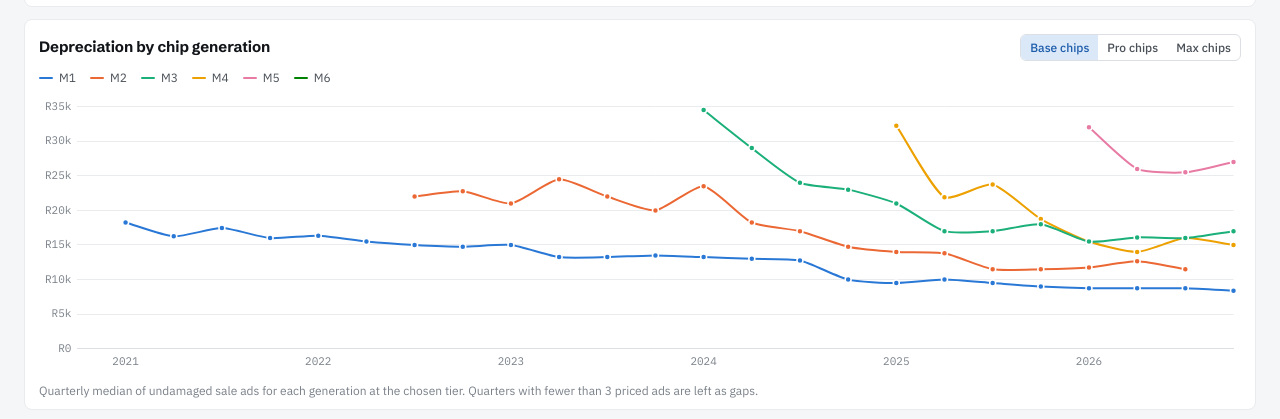
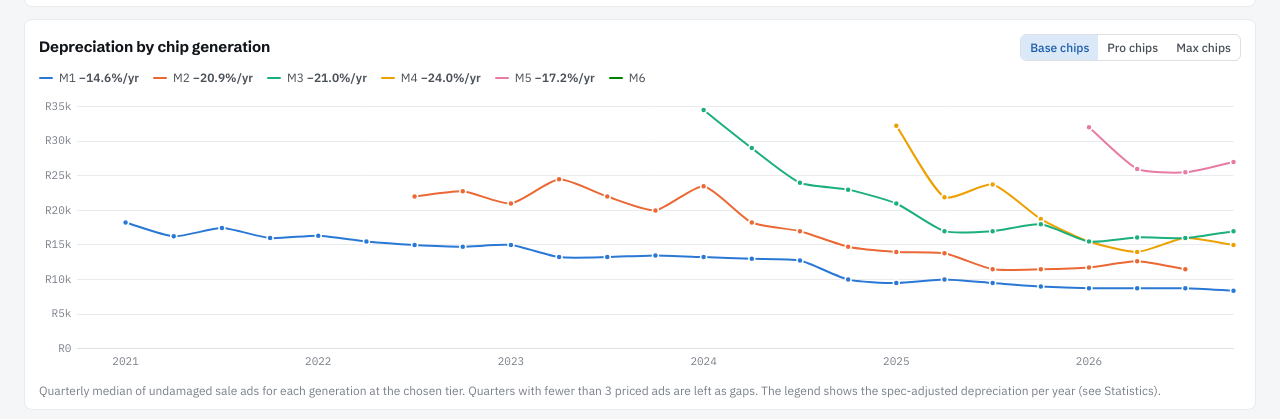
Before and after one commit to Ashfaak/mac, a plain HTML site: page docs/index.html in a window 1280 px wide. Shown: the part 1126-1545 px from the top of the page. Drawn offline with nearby package versions, Linux system fonts and the light colour scheme.

Commit message:
Add depreciation per year (log-linear, spec-adjusted) to statistics and chart legend
Co-Authored-By: Claude Opus 5.5 <noreply@anthropic.com>

```diff
--- a/docs/index.html
+++ b/docs/index.html
@@ -109,6 +109,7 @@ table.st th:first-child,table.st td:first-child{text-align:left;position:sticky;
 table.st td{padding:6px 9px;border-bottom:1px solid var(--line-soft);text-align:right;white-space:nowrap}
 table.st td:first-child{font-weight:500;color:var(--fg)}
 table.st td.mut{color:var(--fg-3)}
+table.st td.mut[colspan]{text-align:left}
 table.st tr.tot td{border-top:1px solid var(--line);border-bottom:0;font-weight:600}
 table.st tbody tr:hover td{background:var(--surface-2)}
 .comp{display:grid;grid-template-columns:repeat(auto-fill,minmax(270px,1fr));gap:18px 28px}
@@ -187,7 +188,7 @@ footer{font-size:12px;color:var(--fg-3);max-width:90ch}
         </div></div>
       <div class="legend" id="lg-dep"></div>
       <div class="cv"><canvas id="c-dep" aria-label="Quarterly median price per chip generation"></canvas></div>
-      <div class="note">Quarterly median of undamaged sale ads for each generation at the chosen tier. Quarters with fewer than 3 priced ads are left as gaps.</div>
+      <div class="note">Quarterly median of undamaged sale ads for each generation at the chosen tier. Quarters with fewer than 3 priced ads are left as gaps. The legend shows the spec-adjusted depreciation per year (see Statistics).</div>
     </div>
     <div class="card">
       <div class="hd"><h2>Median price by chip</h2><span class="note">bar label = listings</span></div>
@@ -250,6 +251,11 @@ footer{font-size:12px;color:var(--fg-3);max-width:90ch}
         <div class="tw"><table class="st" id="st-dmg"></table></div>
         <div class="note">Each damaged ad's price is compared with the median undamaged price for the same chip and RAM (needs 2+ undamaged ads). SD is in percentage points (pp).</div>
       </div>
+    </div>
+    <div class="card">
+      <div class="hd"><h2>Depreciation per year</h2><span class="note">undamaged sale ads · change in price per year of listing date</span></div>
+      <div class="tw"><table class="st" id="st-dep"></table></div>
+      <div class="note">Fitted as log(price) against listing date, so the rate is a compound % per year. <b>Raw</b> uses the date alone. <b>Spec-adjusted</b> also holds RAM and storage constant, so a shift towards bigger configurations later in a chip's life doesn't hide its depreciation. The pooled row also holds the chip constant. Half-life is the years taken to lose half the value at the adjusted rate. Prices are nominal rand, so SA inflation (about 5% a year) offsets part of the real loss.</div>
     </div>
     <div class="card">
       <div class="hd"><h2>Composition</h2><span class="note">% of sale and trade ads in the filter · hover for the 95% interval</span></div>
@@ -442,7 +448,7 @@ function drawDep(sale){
   const present = gens.filter(g => und.some(d => d.gen===g));
   const ds = present.map(g => { const i = gens.indexOf(g); return { label:g, data: quarters.map(Q => { const a = und.filter(d => d.gen===g && q(d.date)===Q).map(priceOf); return a.length>=3 ? median(a) : null; }),
     borderColor:cols[i], backgroundColor:cols[i], borderWidth:2, pointRadius:3, pointHoverRadius:6, pointBorderColor:css("--surface"), pointBorderWidth:1.5, spanGaps:false, tension:.2 }; });
-  document.getElementById("lg-dep").innerHTML = ds.length ? present.map((g) => `<span><i class="line" style="background:${cols[gens.indexOf(g)]}"></i>${g} ${depTier==="Base"?"":depTier}</span>`).join("") : `<span>No undamaged ${depTier} listings match the filters.</span>`;
+  document.getElementById("lg-dep").innerHTML = ds.length ? present.map((g) => `<span><i class="line" style="background:${cols[gens.indexOf(g)]}"></i>${g} ${depTier==="Base"?"":depTier}${(r => depOK(r) ? ` <b style="font-weight:600">${fmtPA(r.adj)}</b>` : "")(depRate(und.filter(d => d.gen===g)))}</span>`).join("") : `<span>No undamaged ${depTier} listings match the filters.</span>`;
   const o = baseOpts();
   o.scales.y.ticks.callback = v => fmtK(v); o.scales.y.min = 0;
   o.scales.x.grid.display = false; o.scales.x.ticks.autoSkip = false; o.scales.x.ticks.maxRotation = 0;
@@ -592,6 +598,50 @@ function buildGroupBy(){
     b.setAttribute("aria-pressed", k===groupBy); b.onclick = () => { groupBy = k; buildGroupBy(); drawStats(); }; el.appendChild(b); });
 }
 
+// ---------- depreciation per year (log-linear regression on listing date) ----------
+// Ordinary least squares; columns with no variation are dropped so the fit never goes singular. Column 1 is always time.
+function linfit(X, y){
+  const n = X.length; if(!n) return null;
+  const keep = X[0].map((_,j) => j < 2 || X.some(r => r[j] !== X[0][j]));
+  X = X.map(r => r.filter((_,j) => keep[j])); const k = X[0].length;
+  if(n < k + 3) return null;
+  const A = Array.from({length:k}, (_,i) => Array.from({length:2*k}, (_,j) => j < k ? sum(X.map(r => r[i]*r[j])) : (j-k === i ? 1 : 0)));
+  for(let c=0;c<k;c++){ let p = c; for(let r=c+1;r<k;r++) if(Math.abs(A[r][c]) > Math.abs(A[p][c])) p = r;
+    if(Math.abs(A[p][c]) < 1e-10) return null; [A[c],A[p]] = [A[p],A[c]]; const v = A[c][c]; A[c] = A[c].map(x => x/v);
+    for(let r=0;r<k;r++) if(r !== c){ const f = A[r][c]; if(f) A[r] = A[r].map((x,j) => x - f*A[c][j]); } }
+  const inv = A.map(r => r.slice(k)), Xty = Array.from({length:k}, (_,i) => sum(X.map((r,m) => r[i]*y[m])));
+  const b = inv.map(r => sum(r.map((v,j) => v*Xty[j])));
+  const res = X.map((r,m) => y[m] - sum(r.map((v,j) => v*b[j]))), ssr = sum(res.map(e => e*e)), my = mean(y), sst = sum(y.map(v => (v-my)**2));
+  const df = n - k, se = Math.sqrt(ssr/df * inv[1][1]);
+  return { slope:b[1], se, df, r2: sst ? 1 - ssr/sst : null };
+}
+const DEP_T0 = Date.parse("2020-11-10");
+function depRate(ds, withChip = false){
+  const rows = ds.map(d => ({t:(Date.parse(d.date)-DEP_T0)/31557600000, y:Math.log(priceOf(d)), d})).filter(r => r.y > 0);
+  if(!rows.length) return null;
+  const ts = rows.map(r => r.t), span = Math.max(...ts) - Math.min(...ts);
+  const raw = linfit(rows.map(r => [1, r.t]), rows.map(r => r.y));
+  const sp = rows.filter(r => r.d.ram && r.d.storage), chips = [...new Set(sp.map(r => r.d.chip))];
+  const adj = linfit(sp.map(r => [1, r.t, Math.log2(r.d.ram), Math.log2(r.d.storage), ...(withChip ? chips.slice(1).map(c => +(r.d.chip === c)) : [])]), sp.map(r => r.y));
+  const pa = f => f ? (Math.exp(f.slope) - 1) * 100 : null;
+  const ci = f => f ? [(Math.exp(f.slope - tcrit(f.df)*f.se) - 1)*100, (Math.exp(f.slope + tcrit(f.df)*f.se) - 1)*100] : null;
+  return { n:rows.length, nAdj:sp.length, span, first:rows.reduce((a,r) => r.d.date < a ? r.d.date : a, "9"), last:rows.reduce((a,r) => r.d.date > a ? r.d.date : a, ""),
+    raw:pa(raw), adj:pa(adj), ci:ci(adj), r2:adj ? adj.r2 : null, half: adj && adj.slope < 0 ? Math.log(.5)/adj.slope : null };
+}
+const depOK = r => r && r.n >= 8 && r.span >= .75 && r.adj != null;
+const fmtPA = v => v==null ? "–" : (v > 0 ? "+" : "") + pct(v) + "/yr";
+function drawDepTable(priced){
+  const und = priced.filter(d => d.sevIdx === 0);
+  const row = (label, r, cls="") => !depOK(r)
+    ? `<tr class="${cls}"><td>${esc(label)}</td><td>${r ? r.n : 0}</td><td class="mut" colspan="6">${!r || r.n < 8 ? "fewer than 8 undamaged ads" : r.span < .75 ? "listed over less than 9 months" : "specs don't vary enough to fit"}</td></tr>`
+    : `<tr class="${cls}"><td>${esc(label)}</td><td>${r.n.toLocaleString()}</td><td>${r.first.slice(0,7)} – ${r.last.slice(0,7)}</td><td>${fmtPA(r.raw)}</td><td><b>${fmtPA(r.adj)}</b></td>
+       <td>${pct(r.ci[0],0)} – ${pct(r.ci[1],0)}</td><td>${pct(r.r2*100,0)}</td><td>${r.half ? num(r.half,1) + " yrs" : "–"}</td></tr>`;
+  const chips = CHIP_ORDER.filter(c => und.some(d => d.chip === c));
+  const all = depRate(und.filter(d => d.chip), true);
+  document.getElementById("st-dep").innerHTML = `<thead><tr><th>Chip</th><th>n</th><th>Listed</th><th>Raw</th><th>Spec-adjusted</th><th>95% CI</th><th>R²</th><th>Half-life</th></tr></thead><tbody>`
+    + chips.map(c => row(c, depRate(und.filter(d => d.chip === c)))).join("") + row("All chips (pooled)", all, "tot") + `</tbody>`;
+}
+
 function drawStats(){
   const sale = VIEW.filter(isSaleAd), priced = sale.filter(d => priceOf(d)!=null), P = priced.map(priceOf);
   const D = describe(P);
@@ -675,6 +725,8 @@ function drawStats(){
       <td class="${x.ci==null?"mut":""}">${x.ci==null ? "–" : pct(x.mean-x.ci,0)+" – "+pct(x.mean+x.ci,0)}</td><td>${pct(r.filter(v => v<0).length/x.n*100,0)}</td></tr>`; });
   document.getElementById("st-dmg").innerHTML = `<thead><tr><th>Severity</th><th>n</th><th>Mean</th><th>Median</th><th>SD</th><th>95% CI of mean</th><th>Priced below ref.</th></tr></thead><tbody>${drows.join("")}</tbody>`;
 
+  drawDepTable(priced);
+
   // composition
   const batBand = v => v==null ? null : v>=95 ? "95–100%" : v>=90 ? "90–94%" : v>=85 ? "85–89%" : v>=80 ? "80–84%" : "Below 80%";
   const COMP = [
```
